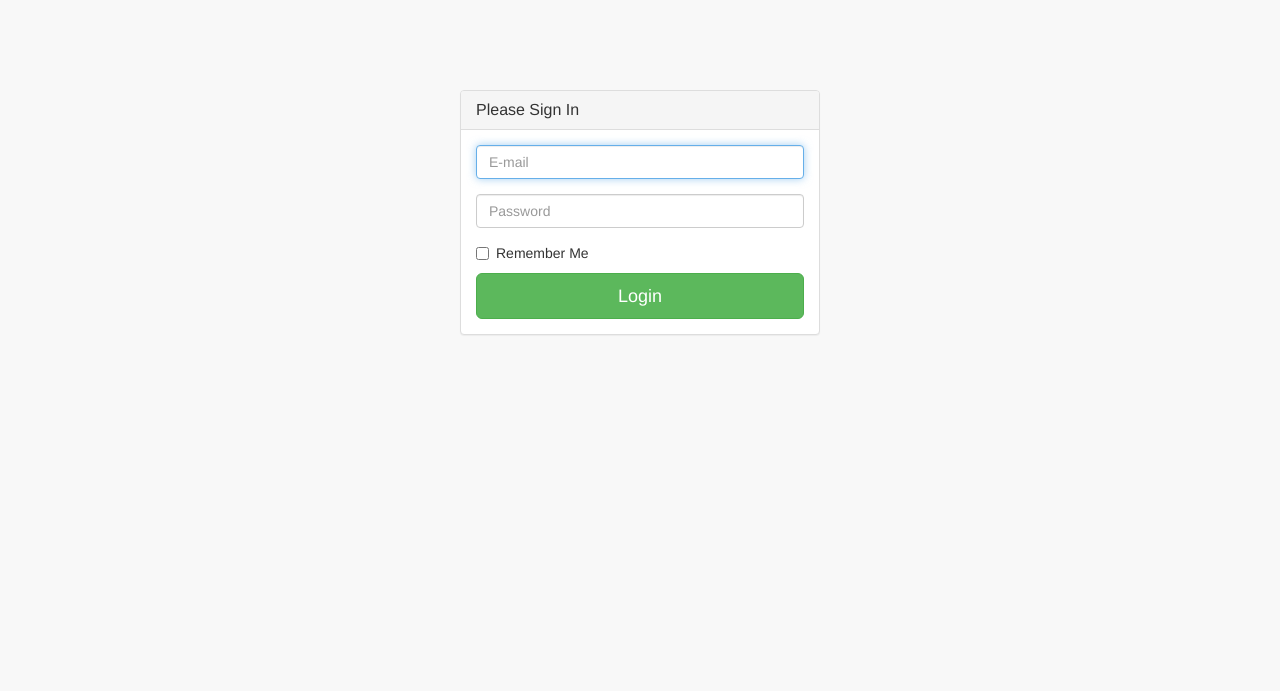
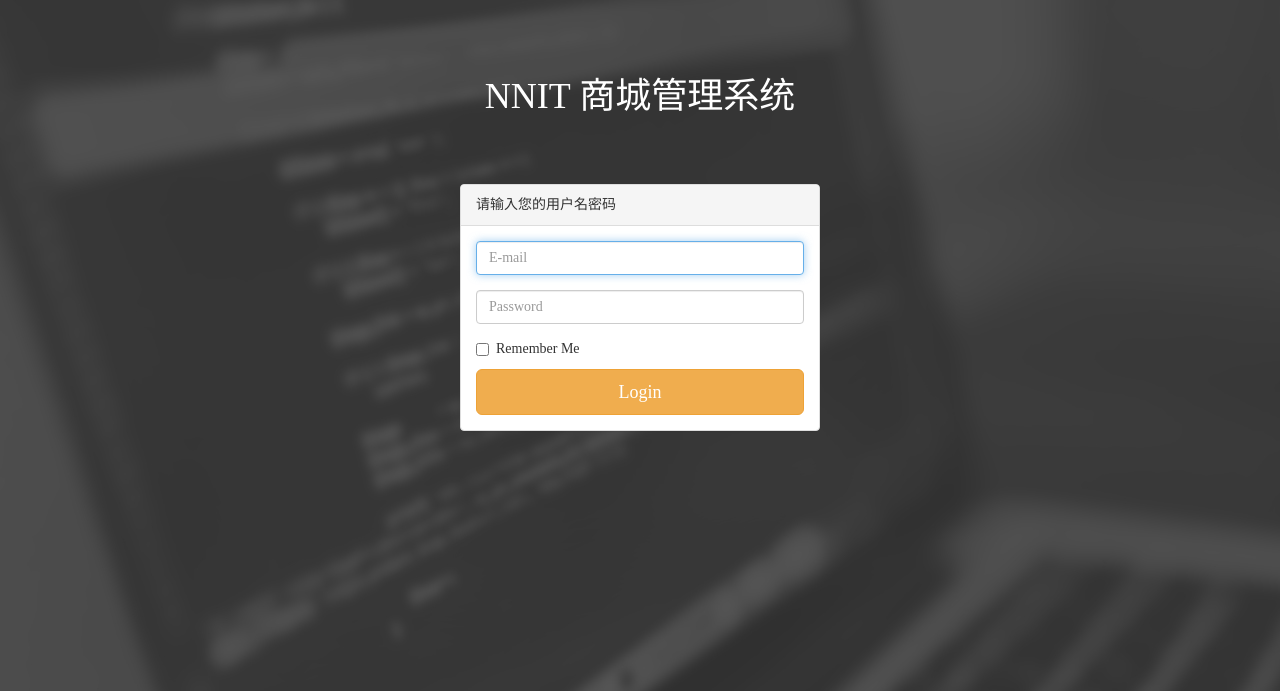
Before and after one commit to hauzerlee/nnitcommercialcustomer, a Django app: page /login/ in a window 1280 px wide. Shown: the top 691 px of the page. Run offline with Django 3.2, Linux system fonts and the light colour scheme; some libraries are stand-ins or nearby versions.

Commit message:
hgzo-0113

```diff
--- a/commercial_app_manage/commercial_app_manage/urls.py
+++ b/commercial_app_manage/commercial_app_manage/urls.py
@@ -17,9 +17,8 @@ from django.conf.urls import url
 from django.contrib import admin
 from market_manage import views as market_manage_views
 
-
 urlpatterns = [
-
-    url(r'^login/',market_manage_views.login),
-    url(r'^main/',market_manage_views.main)
+    url(r'^$', market_manage_views.root),
+    url(r'^login/$', market_manage_views.login),
+    url(r'^main/$', market_manage_views.main)
 ]
--- a/commercial_app_manage/market_manage/templates/pages/login.html
+++ b/commercial_app_manage/market_manage/templates/pages/login.html
@@ -5,7 +5,19 @@
 {% endblock %}
 
 {% block style %}
+    <style type="text/css">
+        body {
+            background-image: url('/static/images/background-login.jpg');
+        }
 
+        h1 {
+            color: white;
+        }
+
+        .row {
+            margin-top: 5%;
+        }
+    </style>
 {% endblock %}
 
 {% block script %}
@@ -23,11 +35,16 @@
 
 {% block content %}
     <div class="container">
+        <div class="row" style="text-align: center;">
+            <div class="col-sm-8 col-sm-offset-2 text">
+                <h1>NNIT 商城管理系统</h1>
+            </div>
+        </div>
         <div class="row">
             <div class="col-md-4 col-md-offset-4">
-                <div class="login-panel panel panel-default">
+                <div class="panel panel-default">
                     <div class="panel-heading">
-                        <h3 class="panel-title">Please Sign In</h3>
+                        <h8>请输入您的用户名密码</h8>
                     </div>
                     <div class="panel-body">
                         <fieldset>
@@ -45,7 +62,7 @@
                                 </label>
                             </div>
                             <!-- Change this to a button or input when using this as a form -->
-                            <button id="btn_login" class="btn btn-lg btn-success btn-block">Login</button>
+                            <button id="btn_login" class="btn btn-lg btn-warning btn-block">Login</button>
 
                         </fieldset>
                     </div>
--- a/commercial_app_manage/market_manage/templates/styles/sb-admin-2.css
+++ b/commercial_app_manage/market_manage/templates/styles/sb-admin-2.css
@@ -6,6 +6,7 @@
 
 body {
     background-color: #f8f8f8;
+    font-family: 微软雅黑;
 }
 
 #wrapper {
@@ -211,7 +212,7 @@ body {
 }
 
 .login-panel {
-    margin-top: 25%;
+    margin-top: 15%;
 }
 
 .flot-chart {
--- a/commercial_app_manage/market_manage/views.py
+++ b/commercial_app_manage/market_manage/views.py
@@ -1,4 +1,8 @@
 from django.shortcuts import render
+from django.http import HttpResponseRedirect
+
+def root(request):
+    return HttpResponseRedirect('login')
 
 def login(request):
     return render(request, 'pages/login.html')
```
Also changed, not shown: commercial_app_manage/market_manage/templates/images/background-login.jpg (added).
